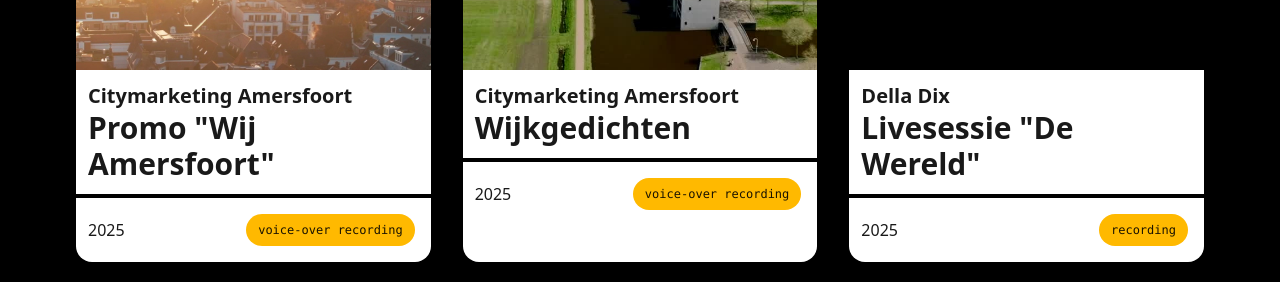
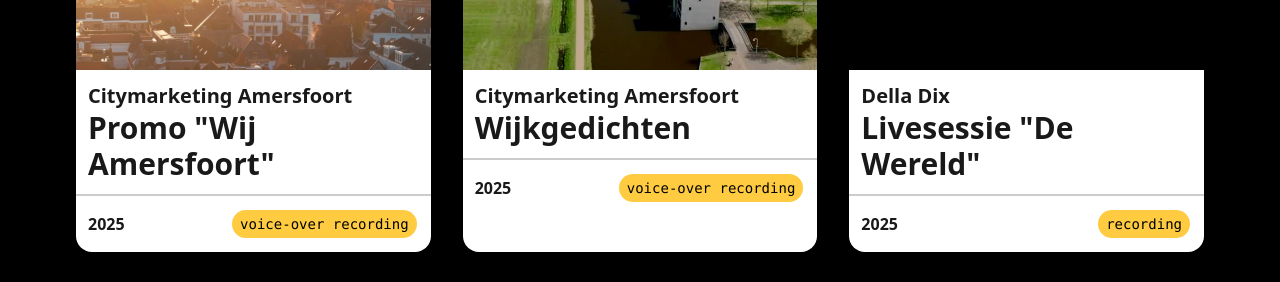
Before and after one commit to thelvp/thimssen, a React (Vite) app: page /work in a window 1280 px wide. Shown: the part 373-655 px from the top of the page. Built offline with nearby package versions, Linux system fonts and the light colour scheme; grey boxes are pictures that could not be loaded; the HTML template or start-up script is replaced by a standard one.

Commit message:
Style updates portfolio item

```diff
--- a/src/components/PortfolioItem/PortfolioItem.tsx
+++ b/src/components/PortfolioItem/PortfolioItem.tsx
@@ -23,7 +23,7 @@
       // href={href}
       // target="_blank"
       // rel="noopener noreferrer"
-      className="m-3 transform cursor-pointer overflow-hidden rounded-2xl bg-white text-left text-black/90 transition-transform duration-200 ease-out hover:scale-95"
+      className="hover:scale-99 m-3 transform cursor-pointer overflow-hidden rounded-2xl bg-white text-left text-black/90 transition-transform duration-200 ease-out"
     >
       <div>
         <img
@@ -33,18 +33,18 @@
         />
       </div>
 
-      <div className="flex flex-col justify-center border-b-4 border-b-black p-3 font-extrabold">
+      <div className="flex flex-col justify-center p-3 font-extrabold">
         <h3 className="text-xl">{artistName}</h3>
         <h3 className="text-3xl"> {title}</h3>
       </div>
 
-      <div className="flex items-center justify-between p-3">
-        <p className="mr-8 text-base">{year}</p>
+      <div className="flex items-center justify-between border-t-2 border-black/20 p-3">
+        <p className="mr-8 text-base font-bold">{year}</p>
         <ul className="flex flex-wrap">
           {categoryItems.map((item) => {
             return (
-              <li key={item} className="m-1">
-                <p className="rounded-2xl bg-amber-400 px-2 py-1 font-mono text-[10px] sm:px-3 sm:py-2 sm:text-xs">
+              <li key={item} className="flex justify-evenly">
+                <p className="m-0.5 rounded-2xl bg-amber-400/75 px-2 py-1 font-mono text-sm text-black">
                   {item}
                 </p>
               </li>
```
